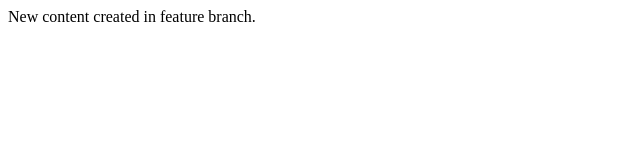
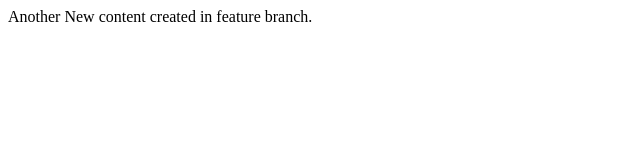
Before and after one commit to pingu798/git-tutorial, a plain HTML site: page index.html in a window 1280 px wide. Shown: the whole page, without its empty margins (0-640 px from the left). Drawn offline with Linux system fonts and the light colour scheme.

Commit message:
Another change in feature branch

```diff
--- a/index.html
+++ b/index.html
@@ -4,6 +4,6 @@
         <title>My Webpage</title>
     </head>
     <body>
-        New content created in feature branch.
+        Another New content created in feature branch.
     </body>
 </html>
```
